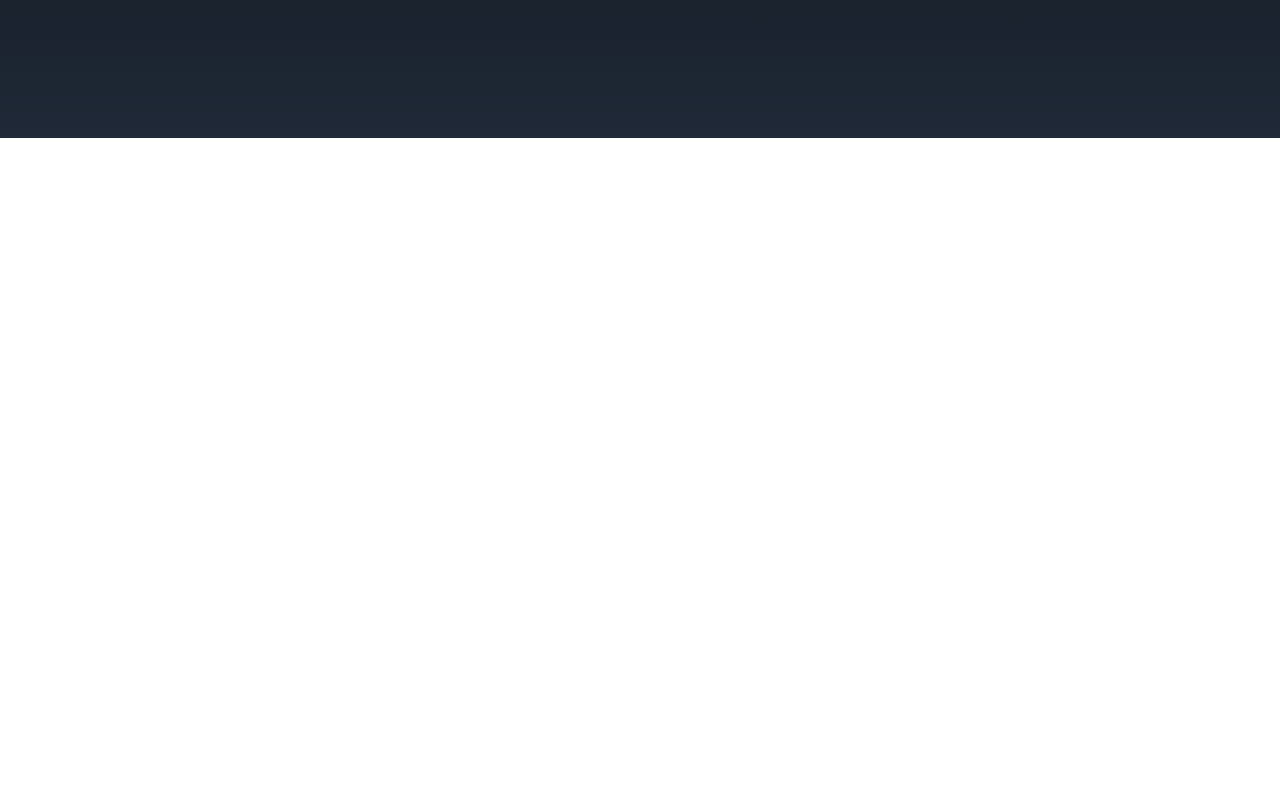
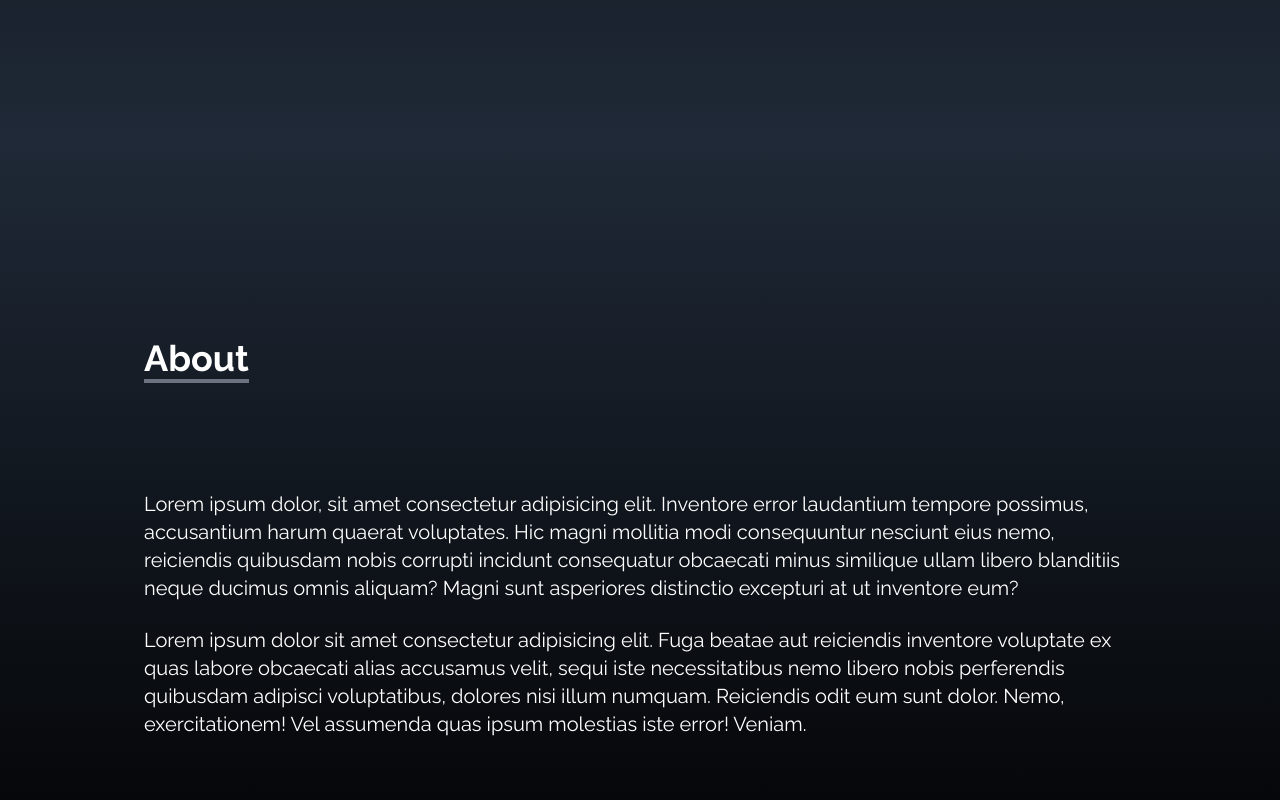
Before and after one commit to phieraditya/phieraditya.github.io, a React (Create React App) app: page / in a window 1280 px wide. Shown: the part 662-1462 px from the top of the page. Before the commit the page ends 800 px from the top, so only its background shows below. Built offline with nearby package versions, Linux system fonts and the light colour scheme; the HTML template or start-up script is replaced by a standard one.

Commit message:
Create About component

```diff
--- a/src/App.js
+++ b/src/App.js
@@ -1,3 +1,4 @@
+import About from './components/About';
 import Home from './components/Home';
 import NavBar from './components/NavBar';
 import SocialLinks from './components/SocialLinks';
@@ -7,6 +8,7 @@ function App() {
     <div>
       <NavBar />
       <Home />
+      <About />
 
       <SocialLinks />
     </div>
--- /dev/null
+++ b/src/components/About.jsx
@@ -0,0 +1,40 @@
+import React from 'react';
+
+const About = () => {
+  return (
+    <div
+      name="about"
+      className="h-screen bg-gradient-to-b from-gray-800 to-black text-white"
+    >
+      <div className="max-w-screen-lg p-4 mx-auto flex flex-col justify-center h-full">
+        <div className="pb-8">
+          <p className="text-4xl font-bold inline border-b-4 border-gray-500">
+            About
+          </p>
+        </div>
+
+        <p className="text-xl mt-20">
+          Lorem ipsum dolor, sit amet consectetur adipisicing elit. Inventore
+          error laudantium tempore possimus, accusantium harum quaerat
+          voluptates. Hic magni mollitia modi consequuntur nesciunt eius nemo,
+          reiciendis quibusdam nobis corrupti incidunt consequatur obcaecati
+          minus similique ullam libero blanditiis neque ducimus omnis aliquam?
+          Magni sunt asperiores distinctio excepturi at ut inventore eum?
+        </p>
+
+        <br />
+
+        <p className="text-xl">
+          Lorem ipsum dolor sit amet consectetur adipisicing elit. Fuga beatae
+          aut reiciendis inventore voluptate ex quas labore obcaecati alias
+          accusamus velit, sequi iste necessitatibus nemo libero nobis
+          perferendis quibusdam adipisci voluptatibus, dolores nisi illum
+          numquam. Reiciendis odit eum sunt dolor. Nemo, exercitationem! Vel
+          assumenda quas ipsum molestias iste error! Veniam.
+        </p>
+      </div>
+    </div>
+  );
+};
+
+export default About;
```
